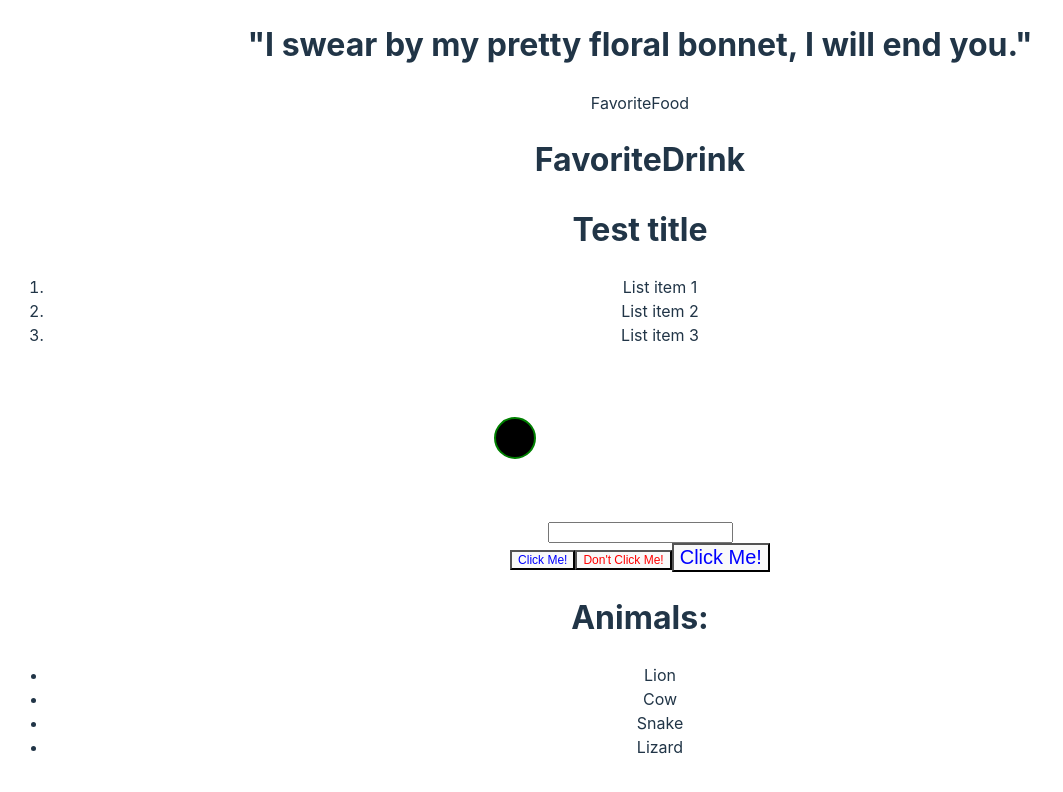
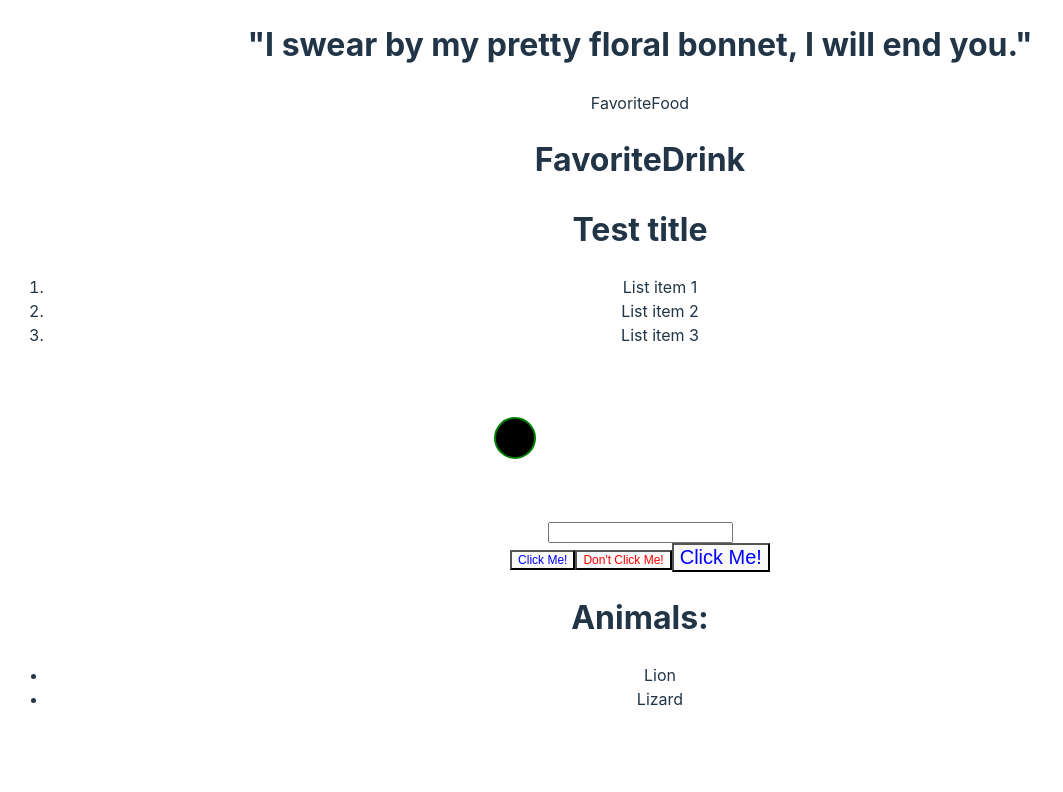
Before and after one commit to SalamanderCtesiphon/reactplayground, a React (Vite) app: page / in a window 1280 px wide. Shown: the top 792 px of the page, without its empty margins (0-1063 px from the left). Built offline with nearby package versions, Linux system fonts and the light colour scheme.

Commit message:
changed the list element to only render animal that start with L

```diff
--- a/src/components/Animal.jsx
+++ b/src/components/Animal.jsx
@@ -8,7 +8,7 @@ function List(props) {
   return(
     <ul>
       {props.animals.map((animal) => {
-        return <ListItem key={animal} animal={animal} />
+        return animal.startsWith("L") ? <ListItem key={animal} animal={animal} /> : null
       })}
     </ul>
   )
```
